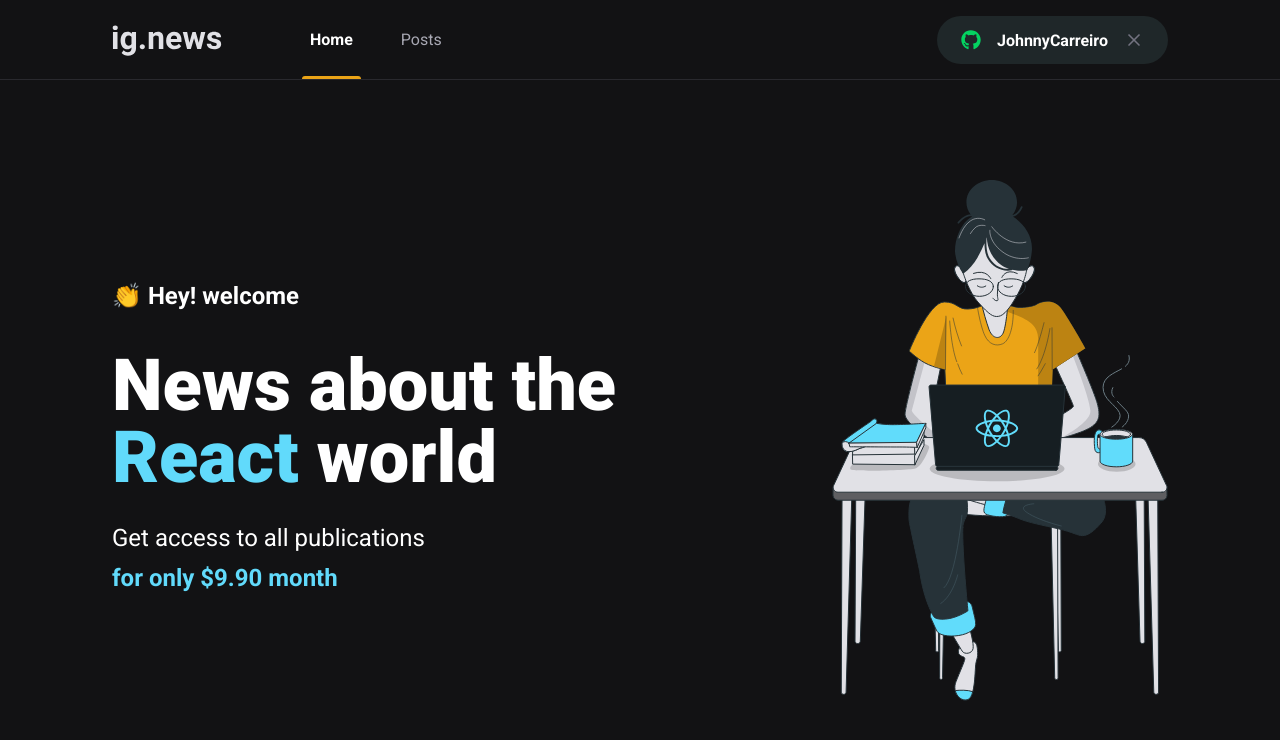
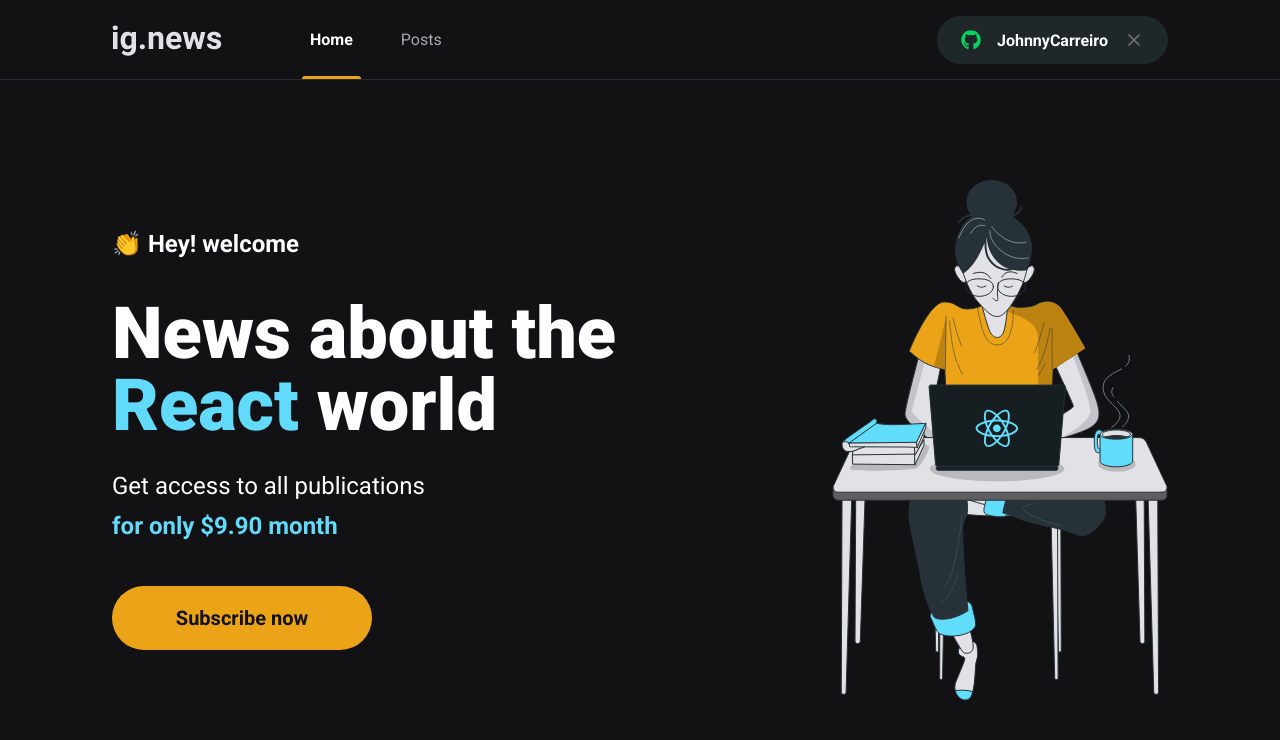
Before and after one commit to JohnnyCarreiro/simple-blog-example, a Next.js app: page / in a window 1280 px wide. Shown: the top 740 px of the page. Built offline with nearby package versions, Linux system fonts and the light colour scheme.

Commit message:
feat: Create subscribe button

```diff
--- /dev/null
+++ b/src/components/SubscribeButton/index.tsx
@@ -0,0 +1,12 @@
+import styles from './styles.module.scss'
+
+export function SubscribeButton() {
+  return (
+    <button
+      type="button"
+      className={styles.subscribeButton}
+    >
+      Subscribe now
+    </button>
+  );
+}
--- /dev/null
+++ b/src/components/SubscribeButton/styles.module.scss
@@ -0,0 +1,20 @@
+.subscribeButton {
+  width: 260px;
+  height: 4rem;
+  border: 0;
+  border-radius: 2rem;
+  background: var(--yellow-500);
+  color: var(--gray-900);
+  font-size: 1.25rem;
+  font-weight: bold;
+
+  display: flex;
+  align-items: center;
+  justify-content: center;
+
+  transition: filter 0.2s;
+
+  &:hover {
+    filter: brightness(0.8);
+  }
+}
--- a/src/pages/home.module.scss
+++ b/src/pages/home.module.scss
@@ -37,5 +37,8 @@
       font-weight: bold;
     }
   }
+  button {
+    margin-top: 2.5rem;
+  }
 
 }
--- a/src/pages/index.tsx
+++ b/src/pages/index.tsx
@@ -2,6 +2,7 @@
 import Head from 'next/head'
 
 import styles from './home.module.scss'
+import { SubscribeButton } from '../components/SubscribeButton'
 
 const IndexPage = () => (
   <div>
@@ -16,6 +17,7 @@
           Get access to all publications <br/>
           <span>for only $9.90 month</span>
         </p>
+        <SubscribeButton />
       </section>
       <img src="/images/avatar.svg" alt="Girl codding"/>
     </main>
```
